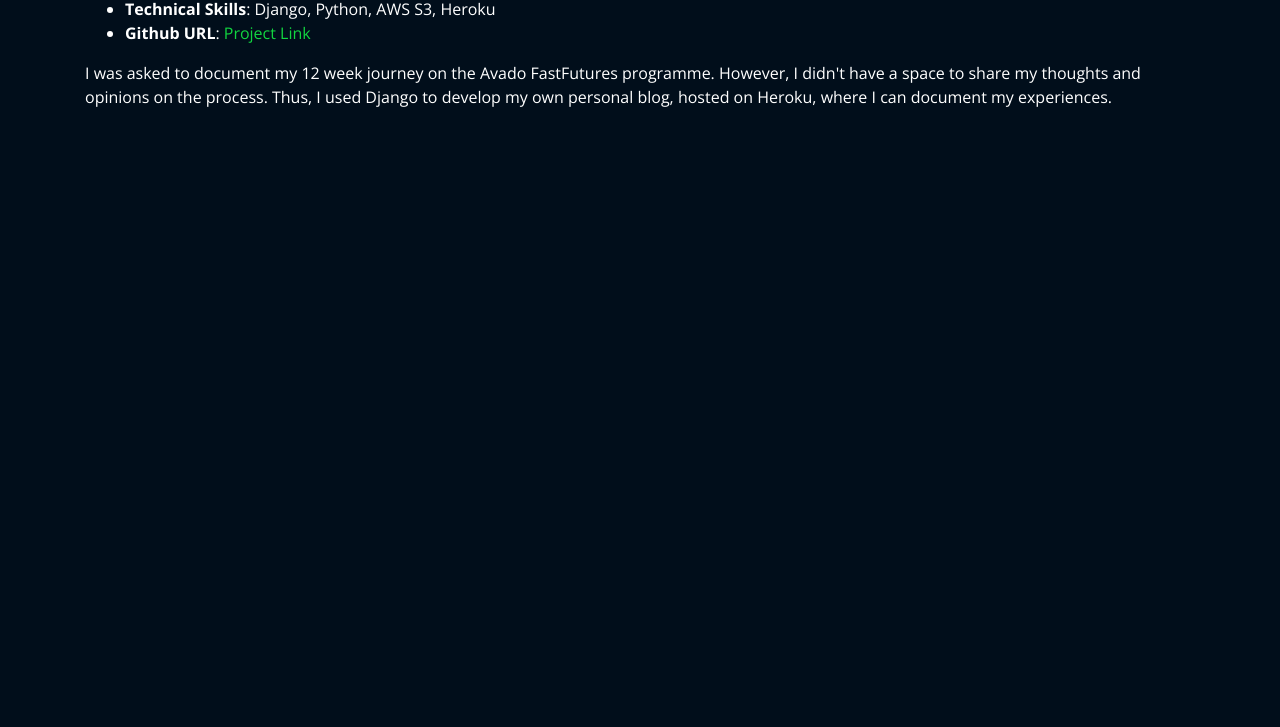
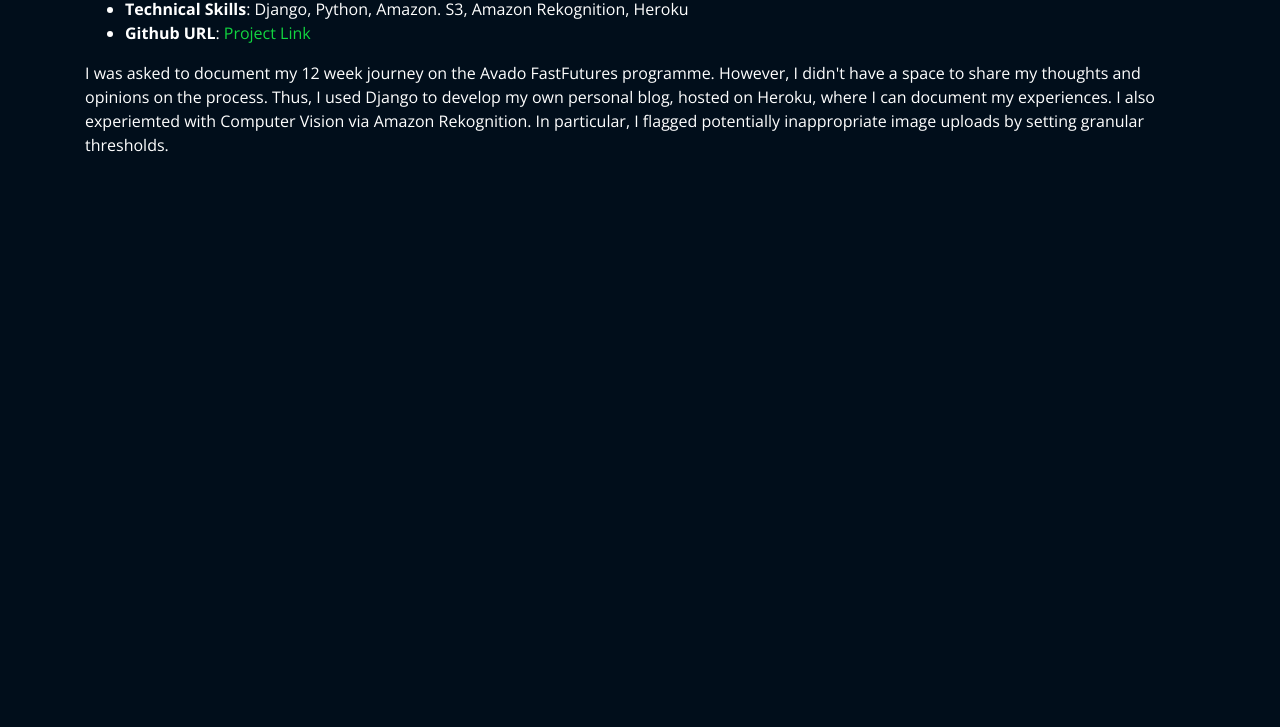
Before and after one commit to Sammydev3564/Project2, a plain HTML site: page projects/personal_blog.html in a window 1280 px wide. Shown: the part 73-800 px from the top of the page. Drawn offline with nearby package versions, Linux system fonts and the light colour scheme; files whose address does not match are found by name.

Commit message:
Updated blog description

```diff
--- a/projects/personal_blog.html
+++ b/projects/personal_blog.html
@@ -49,7 +49,7 @@
             <br>
             <h2 style="color:#12d640">Personal Blog</h2>
             <ul>
-              <li><strong>Technical Skills</strong>: Django, Python, AWS S3, Heroku</li>
+              <li><strong>Technical Skills</strong>: Django, Python, Amazon. S3, Amazon Rekognition, Heroku</li>
               <li><strong>Github URL</strong>: <a href="https://github.com/dnpaul97/django_project"
                   target="_blank">Project Link</a></li>
             </ul>
@@ -58,7 +58,7 @@
               I was asked to document my 12 week journey on the Avado FastFutures programme. However, I didn't have a
               space to share my thoughts and opinions on the process. Thus, I used Django to develop my own personal
               blog,
-              hosted on Heroku, where I can document my experiences.
+              hosted on Heroku, where I can document my experiences. I also experiemted with Computer Vision via Amazon Rekognition. In particular, I flagged potentially inappropriate image uploads by setting granular thresholds.
             </p>
           </div>
 
```
